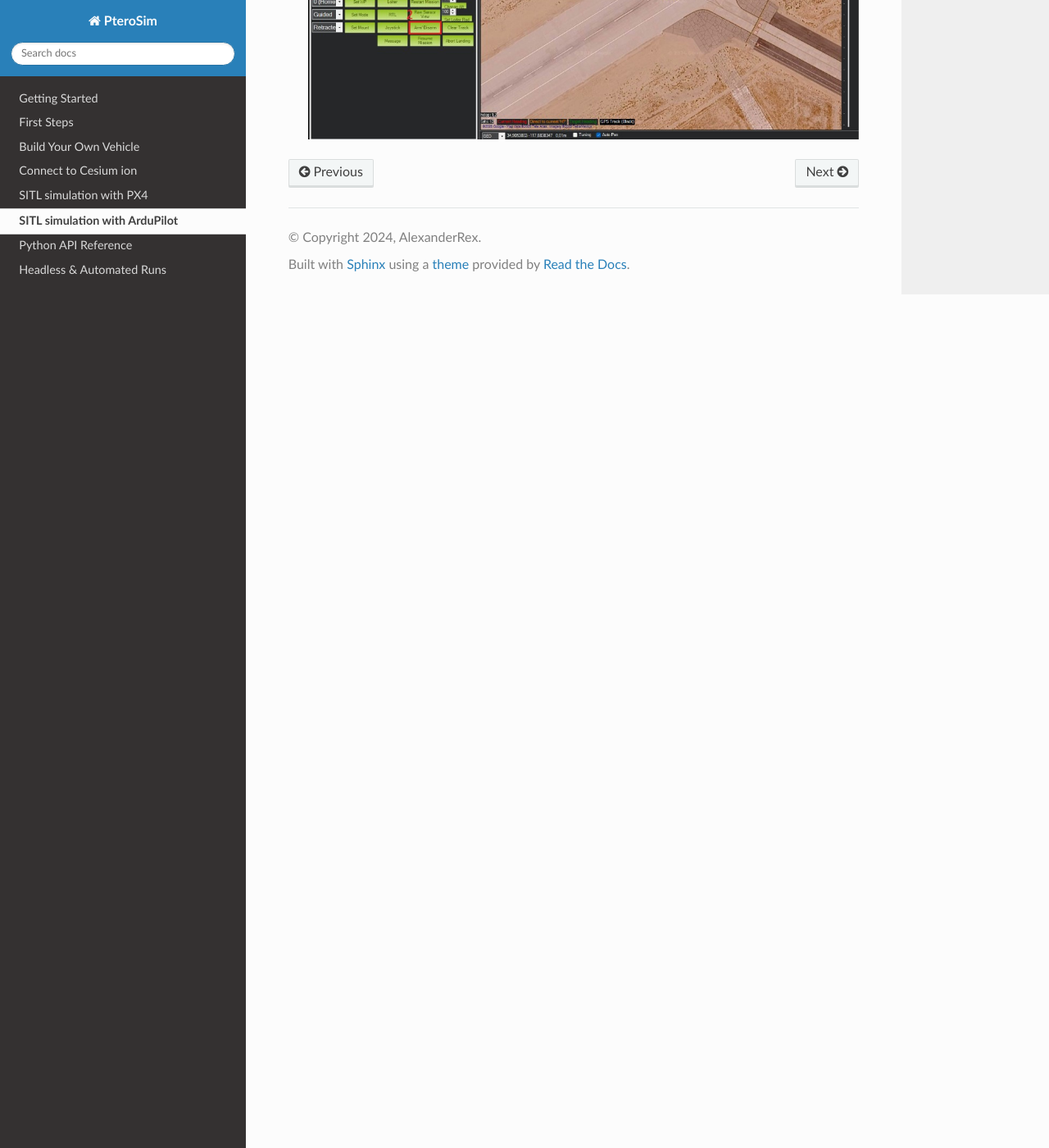
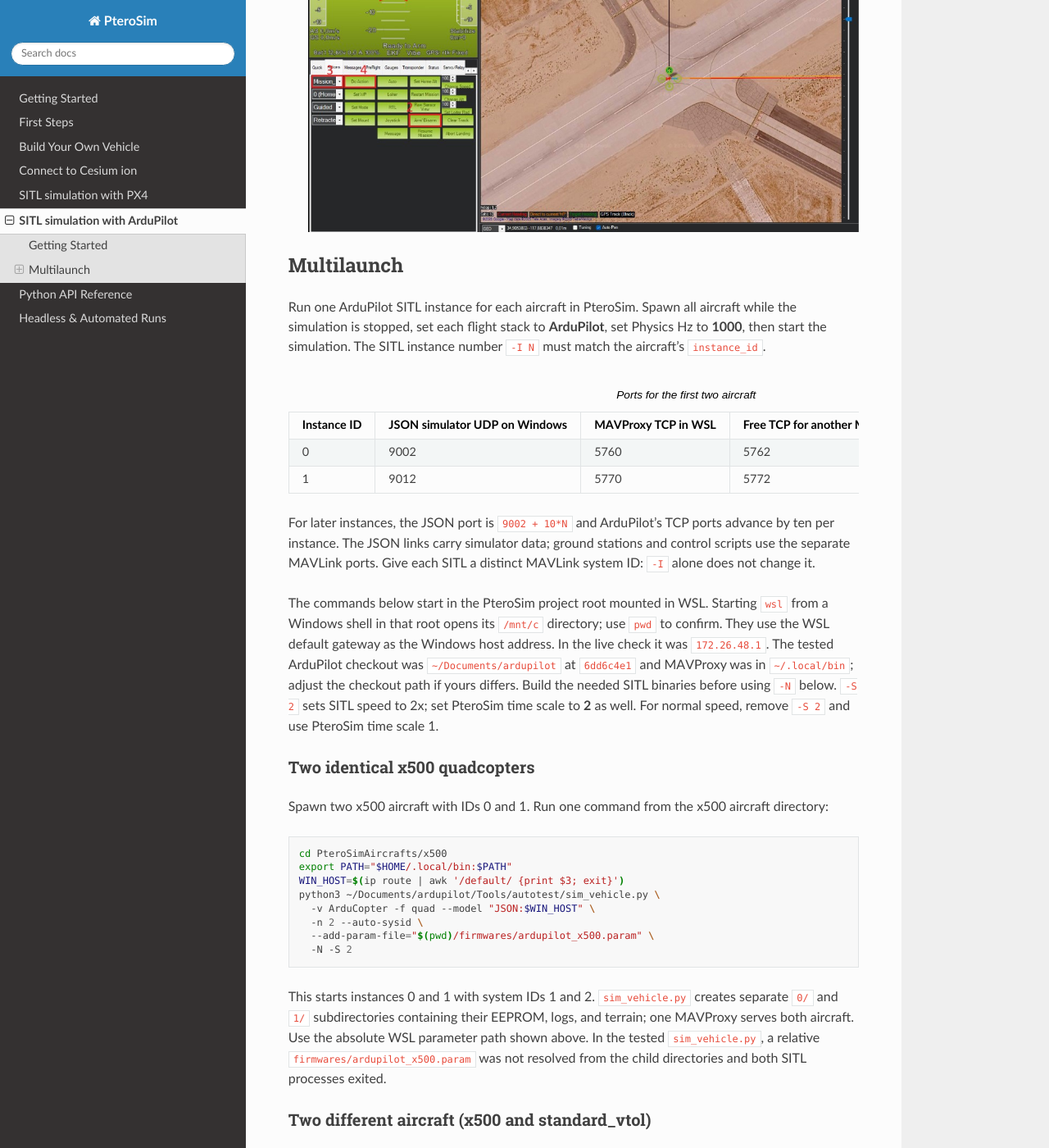
Before and after one commit to AlexanderRex/PteroSimDocs, a Sphinx documentation site: the page built from docs/source/sitl_simulation_ardupilot.rst, in a window 1280 px wide and 1400 px high, scrolled down 1822 px. Shown: the whole window at 82% size. Built offline with Sphinx 7.4.7 and the Read the Docs theme 3.1.0, drawn with Linux system fonts in a browser that asks for light colours; some of the changed text lies outside the part shown.

Commit message:
Add ArduPilot SITL multilaunch guide

```diff
--- a/docs/source/sitl_simulation_ardupilot.rst
+++ b/docs/source/sitl_simulation_ardupilot.rst
@@ -1,8 +1,12 @@
 SITL simulation with ArduPilot
 ==============================
 
-1. **Start PteroSim**, spawn the F450 drone while the simulation is stopped, then press **Start** on the simulation panel.
-   For ArduPilot, it is recommended to set Physics Hz to **1000** with the top slider.
+Getting Started
+---------------
+
+1. **Start PteroSim**, spawn the F450 drone while the simulation is stopped,
+   then press **Start** on the simulation panel. For ArduPilot, set Physics Hz
+   to **1000** with the top slider.
 
 2. In the control source panel choose **ArduPilot**:
 
@@ -10,28 +14,154 @@ SITL simulation with ArduPilot
       :alt: Control Source panel with ArduPilot selected
       :class: no-float-left
 
-3. On Ubuntu/WSL, head to ArduPilot folder and launch ArduPilot SITL while putting your **Ubuntu IP address** in ``JSON:[IP-address]``:
+3. In Ubuntu/WSL, run ArduPilot SITL from the ArduPilot checkout. The JSON
+   host is the Windows address as seen from WSL:
 
    .. code-block:: bash
 
-      python3 Tools/autotest/sim_vehicle.py -v ArduCopter -f quad --model JSON:[IP-address] --no-rebuild -w -P FRAME_TYPE=1
+      WIN_HOST=$(ip route | awk '/default/ {print $3; exit}')
+      python3 Tools/autotest/sim_vehicle.py -v ArduCopter -f quad \
+        --model "JSON:$WIN_HOST" --no-rebuild -w -P FRAME_TYPE=1
 
-   This command is an **F450 quad example**. Other vehicle types use different ``sim_vehicle.py`` options (vehicle type, frame, and parameters).
+   This is an **F450 quad example**. Other vehicles need the appropriate
+   vehicle type, frame, and parameters. If WSL is configured to forward
+   Windows localhost, ``127.0.0.1`` may also work as the JSON host.
 
-4. Launch **Mission Planner** and open the **Plan** tab in the top left of the screen:
+4. Launch **Mission Planner** and open the **Plan** tab in the top left of
+   the screen:
 
    .. image:: Images/ardupilot_plan_top_tabs.png
       :alt: Mission Planner top tabs with Plan selected
       :align: left
 
-5. Build a mission either from the bottom waypoint table or by right-clicking on the map. Then click **Write** on the panel on the right side of the screen to upload the mission:
+5. Build a mission either from the bottom waypoint table or by right-clicking
+   on the map. Click **Write** on the panel on the right to upload it:
 
    .. image:: Images/ardupilot_plan_map_context_menu.png
       :alt: Mission Planner map right-click mission menu
       :align: left
 
-6. Go to the **Data** tab. Open **Actions** and click **Arm/Disarm**. Select **mission_start** and click **Do Action**.
+6. Go to the **Data** tab. Open **Actions** and click **Arm/Disarm**. Select
+   **mission_start** and click **Do Action**.
 
    .. image:: Images/ardupilot_plan_write_panel.png
       :alt: Mission Planner write panel
       :align: left
+
+Multilaunch
+-----------
+
+Run one ArduPilot SITL instance for each aircraft in PteroSim. Spawn all
+aircraft while the simulation is stopped, set each flight stack to
+**ArduPilot**, set Physics Hz to **1000**, then start the simulation. The SITL
+instance number ``-I N`` must match the aircraft's ``instance_id``.
+
+.. list-table:: Ports for the first two aircraft
+   :header-rows: 1
+
+   * - Instance ID
+     - JSON simulator UDP on Windows
+     - MAVProxy TCP in WSL
+     - Free TCP for another MAVLink client
+     - MAVProxy UDP output
+   * - 0
+     - 9002
+     - 5760
+     - 5762
+     - 14550
+   * - 1
+     - 9012
+     - 5770
+     - 5772
+     - 14560
+
+For later instances, the JSON port is ``9002 + 10*N`` and ArduPilot's TCP
+ports advance by ten per instance. The JSON links carry simulator data;
+ground stations and control scripts use the separate MAVLink ports. Give
+each SITL a distinct MAVLink system ID: ``-I`` alone does not change it.
+
+The commands below start in the PteroSim project root mounted in WSL.
+Starting ``wsl`` from a Windows shell in that root opens its ``/mnt/c``
+directory; use ``pwd`` to confirm. They use the WSL default gateway as the
+Windows host address. In the live check it was ``172.26.48.1``. The tested
+ArduPilot checkout was ``~/Documents/ardupilot`` at ``6dd6c4e1`` and
+MAVProxy was in ``~/.local/bin``; adjust the checkout path if yours differs.
+Build the needed SITL binaries before using ``-N`` below. ``-S 2`` sets SITL
+speed to 2x; set PteroSim time scale to **2** as well. For normal speed,
+remove ``-S 2`` and use PteroSim time scale 1.
+
+Two identical x500 quadcopters
+~~~~~~~~~~~~~~~~~~~~~~~~~~~~~~
+
+Spawn two x500 aircraft with IDs 0 and 1. Run one command from the x500
+aircraft directory:
+
+.. code-block:: bash
+
+   cd PteroSimAircrafts/x500
+   export PATH="$HOME/.local/bin:$PATH"
+   WIN_HOST=$(ip route | awk '/default/ {print $3; exit}')
+   python3 ~/Documents/ardupilot/Tools/autotest/sim_vehicle.py \
+     -v ArduCopter -f quad --model "JSON:$WIN_HOST" \
+     -n 2 --auto-sysid \
+     --add-param-file="$(pwd)/firmwares/ardupilot_x500.param" \
+     -N -S 2
+
+This starts instances 0 and 1 with system IDs 1 and 2. ``sim_vehicle.py``
+creates separate ``0/`` and ``1/`` subdirectories containing their EEPROM,
+logs, and terrain; one MAVProxy serves both aircraft. Use the absolute WSL
+parameter path shown above. In the tested ``sim_vehicle.py``, a relative
+``firmwares/ardupilot_x500.param`` was not resolved from the child
+directories and both SITL processes exited.
+
+Two different aircraft (x500 and standard_vtol)
+~~~~~~~~~~~~~~~~~~~~~~~~~~~~~~~~~~~~~~~~~~~~~~~
+
+Spawn x500 as instance 0 and standard_vtol as instance 1. Use two WSL
+terminals, each starting in the PteroSim project root. Launch order does
+not matter.
+
+x500, instance 0:
+
+.. code-block:: bash
+
+   cd PteroSimAircrafts/x500
+   export PATH="$HOME/.local/bin:$PATH"
+   WIN_HOST=$(ip route | awk '/default/ {print $3; exit}')
+   python3 ~/Documents/ardupilot/Tools/autotest/sim_vehicle.py \
+     -v ArduCopter -f quad --model "JSON:$WIN_HOST" \
+     -I0 --sysid 1 --add-param-file="$(pwd)/firmwares/ardupilot_x500.param" \
+     -N -S 2
+
+standard_vtol, instance 1:
+
+.. code-block:: bash
+
+   cd PteroSimAircrafts/standard_vtol
+   export PATH="$HOME/.local/bin:$PATH"
+   WIN_HOST=$(ip route | awk '/default/ {print $3; exit}')
+   python3 ~/Documents/ardupilot/Tools/autotest/sim_vehicle.py \
+     -v ArduPlane --model "JSON:$WIN_HOST" \
+     -I1 --sysid 2 \
+     --add-param-file="$(pwd)/firmwares/ardupilot_standard_vtol.param" \
+     -N -S 2
+
+Separate aircraft directories prevent the two single-instance launches
+from sharing one ``eeprom.bin``. Each SITL has its own MAVProxy.
+
+Check both connections
+~~~~~~~~~~~~~~~~~~~~~~
+
+Check that the PteroSim Output Log shows listeners on UDP 9002 and 9012,
+that MAVLink reports system IDs 1 and 2, and that each SITL reports
+``EKF3 IMU0 is using GPS`` before arming. Use a normal arm command; force
+arming was not needed in the live check. The local SITL printed
+``Arming checks disabled``, so that result did not verify active prearm
+checks. Both x500 + x500 and x500 + standard_vtol connected and accepted
+normal arm commands at Physics Hz 1000 and time scale 2. The mixed pair
+also worked when instance 1 started before instance 0.
+
+If an instance does not connect, verify its ``-I`` number, system ID,
+flight stack, JSON host address, and Windows firewall. Under tmux, Ctrl+C
+or ``tmux kill-session`` may leave SITL or MAVProxy processes running;
+check and close them before restarting.
```
